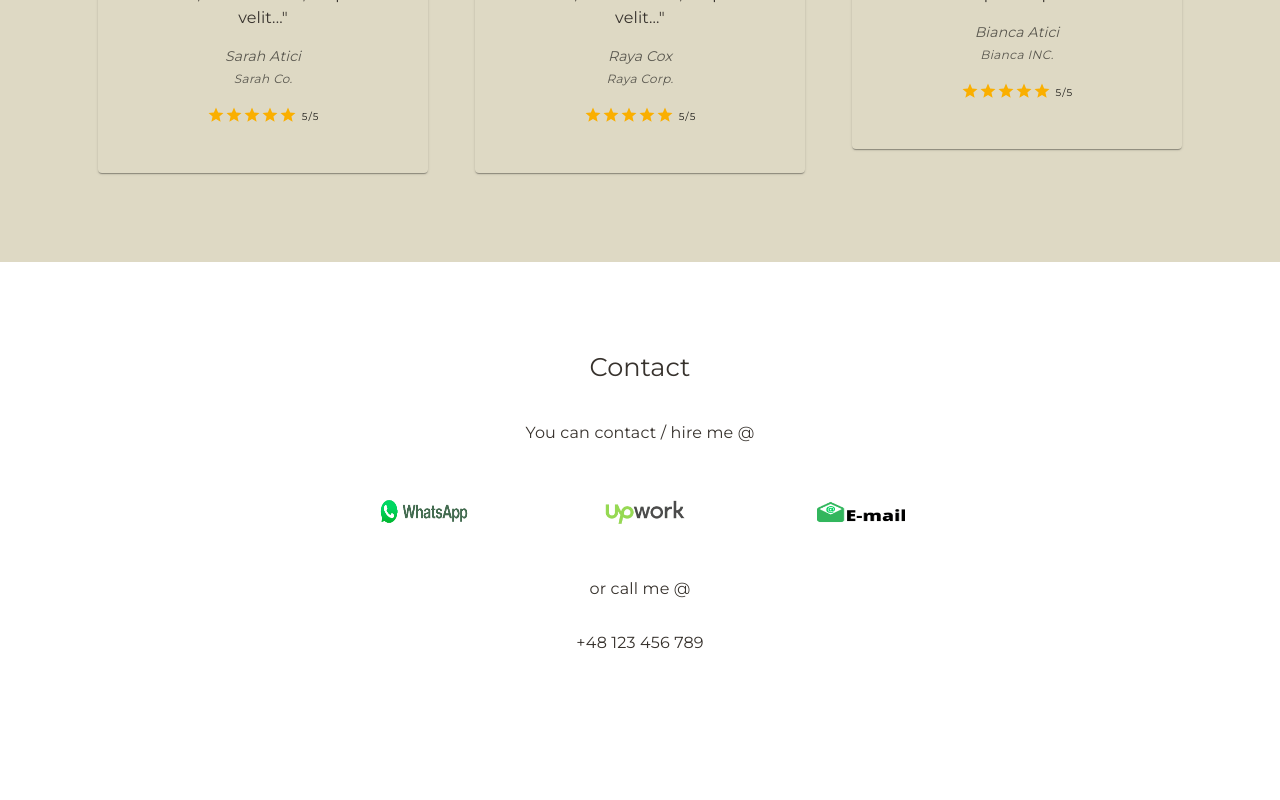
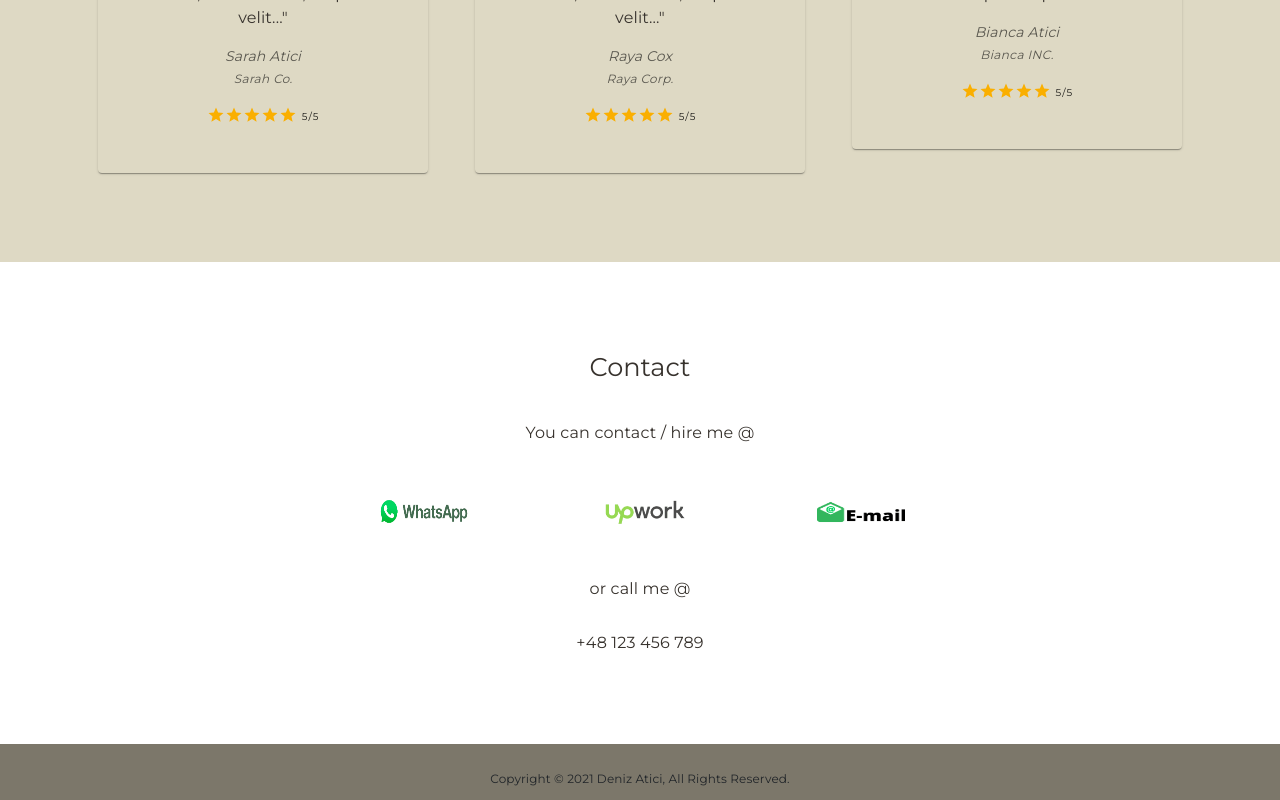
Before and after one commit to saki1994/translation-profile, a React (Create React App) app: page / in a window 1280 px wide. Shown: the part 3175-3975 px from the top of the page. Before the commit the page ends 3919 px from the top, so only its background shows below. Built offline with nearby package versions, Linux system fonts and the light colour scheme.

Commit message:
creating footer

```diff
--- a/src/App.js
+++ b/src/App.js
@@ -5,6 +5,7 @@ import Header from './components/Header';
 import Services from "./components/Services";
 import Testimonies from "./components/Testimonies";
 import Contacts from "./components/Contacts";
+import Footer from "./components/Footer";
 
 function App() {
   return (
@@ -17,6 +18,9 @@ function App() {
       <Testimonies />
       <Contacts />
       </main>
+      <footer>
+        <Footer />
+      </footer>
     </>
   );
 }
--- /dev/null
+++ b/src/components/Footer.js
@@ -0,0 +1,13 @@
+import React from "react";
+import { Typography } from "@mui/material";
+import "../stylesheet/Header/Header.scss";
+
+const Footer = () => {
+  return (
+    <Typography align="center" variant="body2">
+      Copyright © 2021 Deniz Atici, All Rights Reserved.
+    </Typography>
+  );
+};
+
+export default Footer;
--- a/src/stylesheet/Header/Header.scss
+++ b/src/stylesheet/Header/Header.scss
@@ -33,3 +33,12 @@ header {
     }
   }
 }
+
+footer .MuiTypography-body2 {
+  font-size: 12px;
+  position: relative;
+  bottom: 0;
+  padding: 2% 0% 1%;
+  background-color: #7c776a;
+  font-family: "Montserrat", sans-serif;
+}
```
Also changed, not shown: 1 other file (tests, documents, lock files or other folders).
